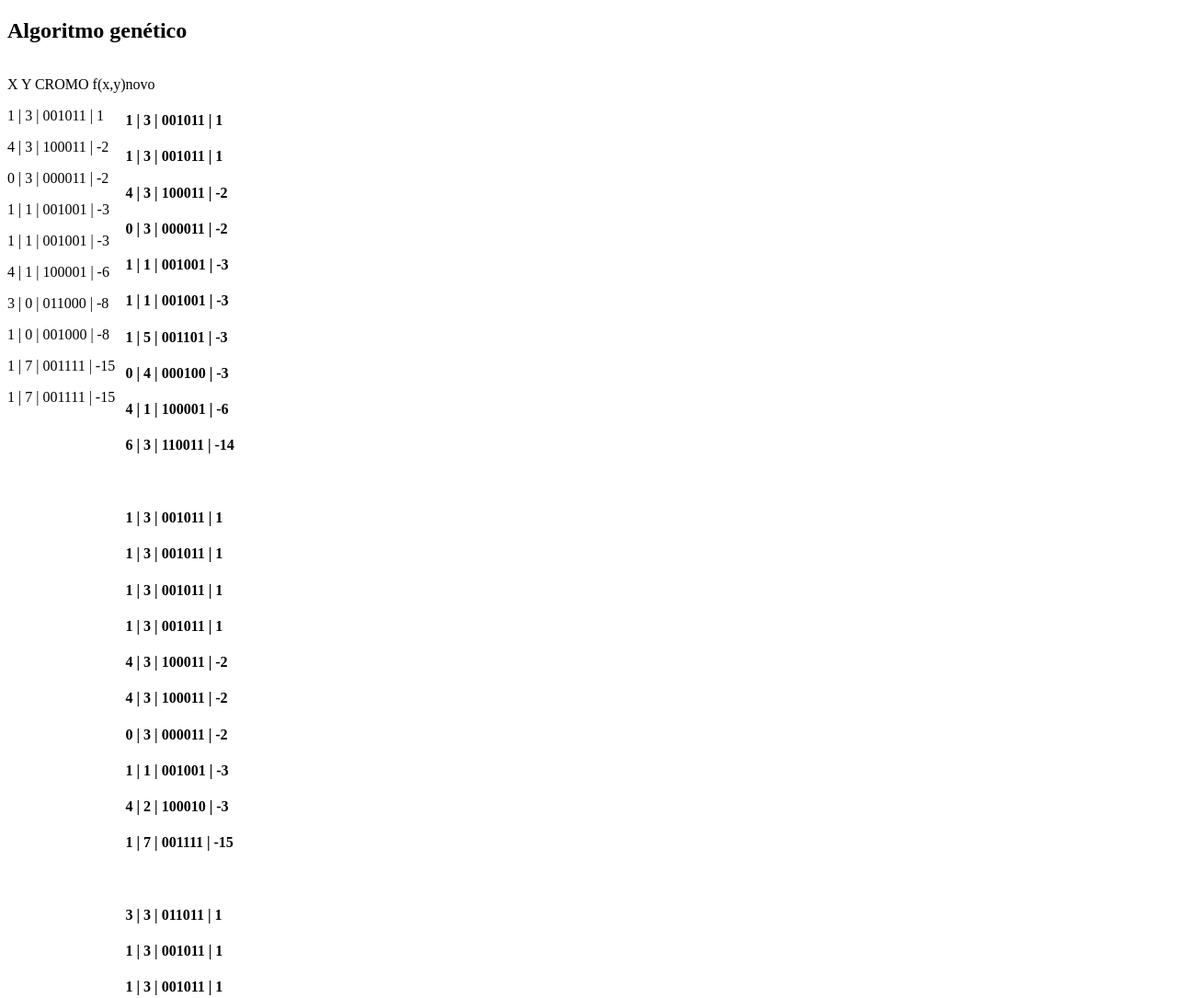
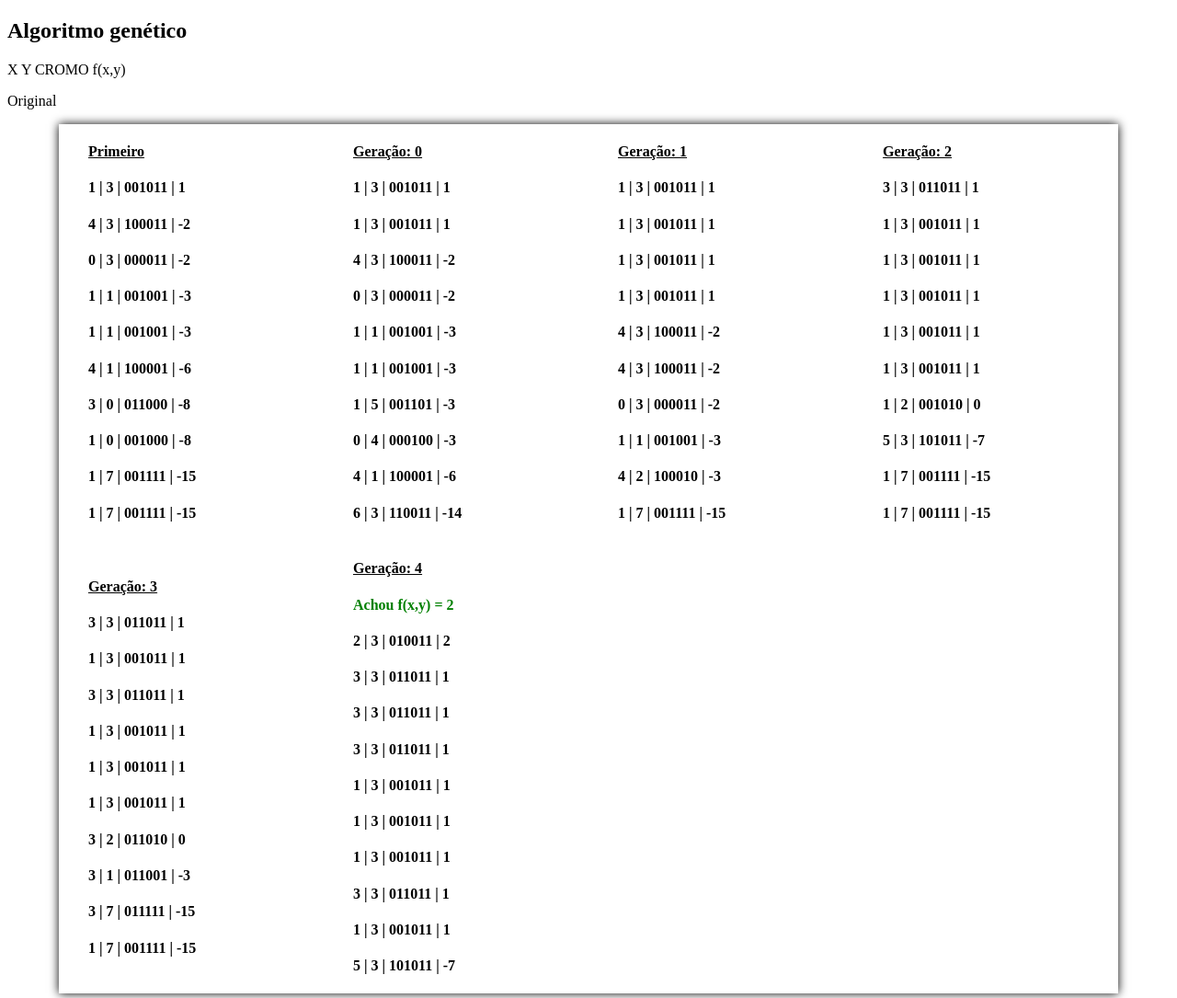
Before and after one commit to Paulorrf/AG, a plain HTML site: page index.html in a window 1280 px wide. Shown: the top 1085 px of the page at 92% size. Drawn offline with Linux system fonts and the light colour scheme.

Commit message:
visual added

```diff
--- a/index.html
+++ b/index.html
@@ -1,9 +1,9 @@
 <!DOCTYPE html>
 <html lang="en">
   <head>
-    <meta charset="UTF-8">
-    <meta http-equiv="X-UA-Compatible" content="IE=edge">
-    <meta name="viewport" content="width=device-width, initial-scale=1.0">
+    <meta charset="UTF-8" />
+    <meta http-equiv="X-UA-Compatible" content="IE=edge" />
+    <meta name="viewport" content="width=device-width, initial-scale=1.0" />
     <link rel="stylesheet" type="text/css" href="style.css" media="screen" />
     <title>AG</title>
   </head>
@@ -12,11 +12,10 @@
     <div id="container">
       <div id="original">
         <p>X Y CROMO f(x,y)</p>
-        </div>
-        <div id="new">
-            <p>novo</p>
+        <p>Original</p>
       </div>
     </div>
+    <div id="new"></div>
     <script src="./index.js"></script>
   </body>
 </html>
--- a/index.js
+++ b/index.js
@@ -17,7 +17,8 @@ function equacao(x, y) {
  * Transforma binarios que possuem somente um numero em 3
  * por exemplo 11 fica 011 e 1 fica 001
  *  */
-function converter3casas(valueString) {
+
+function convertTo3Numbers(valueString) {
   if (valueString.length === 1) {
     valueString = "00" + valueString;
   } else if (valueString.length === 2) {
@@ -109,19 +110,42 @@ function decodification(val) {
 }
 
 //mostra os valores na tela(index.html)
-function displayArray(arr, tagRef, id) {
-  let valor = arr.map((value) => {
+//finalArray, "p" or "h4", original or new, false or true
+function displayArray(arr, tagRef, id, found, count) {
+  let tag2 = document.createElement(tagRef);
+  let geracao = document.createElement("h4");
+  let foundValue = document.createTextNode("Achou f(x,y) = 2");
+
+  if (count.hasCount) {
+    //mostra cada uma das gerações
+    let counter = document.createTextNode(`Geração: ${count.counter}`);
+    geracao.appendChild(counter);
+    geracao.classList.add("geracao");
+  } else {
+    //mostra o primeiro valor antes de entrar no while
+    let original = document.createTextNode("Primeiro");
+    geracao.appendChild(original);
+    geracao.classList.add("geracao");
+  }
+
+  if (found) {
+    tag2.appendChild(foundValue);
+    tag2.classList.add("found");
+  }
+
+  let myDiv = document.createElement("div");
+  myDiv.appendChild(geracao);
+
+  let element = document.getElementById(id);
+  myDiv.appendChild(tag2);
+  element.appendChild(myDiv);
+
+  arr.map((value) => {
     let tag = document.createElement(tagRef);
     let text = document.createTextNode(value.join(" | "));
-    //return tag.appendChild(text);
     tag.appendChild(text);
-    let element = document.getElementById(id);
-    element.appendChild(tag);
+    myDiv.appendChild(tag);
   });
-
-  let tag = document.createElement("br");
-  let element = document.getElementById(id);
-  element.appendChild(tag);
 }
 
 //array
@@ -153,7 +177,7 @@ function createXYandCromo() {
     y = randomNumber(7);
 
     cromossomo =
-      converter3casas(x.toString(2)) + converter3casas(y.toString(2));
+      convertTo3Numbers(x.toString(2)) + convertTo3Numbers(y.toString(2));
 
     equacaoResult = equacao(x, y);
 
@@ -202,39 +226,39 @@ function decode(arr) {
 
 finalArray = decode(mutatedPopulation);
 
-displayArray(finalArray, "p", "original");
+displayArray(finalArray, "h4", "new", false, { hasCount: false });
 
 console.log("primeiro array");
 console.log(finalArray);
 
-let count = 0;
+let counter = 0;
 let newPopu = [];
 let arrDesc = [];
 let popuLength;
-let mutantedNewPopu;
+let mutatedNewPopu;
 let finalArray2 = [];
 
 //numero de epocas
-while (count < 5 && finalArray[0][3] !== 2) {
+while (counter < 20 && finalArray[0][3] !== 2) {
   newPopu = createNewPopulation(finalArray);
+  console.log(newPopu);
 
   popuLength = Math.round(newPopu.join("").length / 12);
 
-  mutantedNewPopu = mutation(newPopu, popuLength);
+  mutatedNewPopu = mutation(newPopu, popuLength);
 
-  finalArray = decode(mutantedNewPopu);
+  finalArray = decode(mutatedNewPopu);
 
-  displayArray(finalArray, "h4", "new");
+  if (finalArray[0][3] === 2) {
+    displayArray(finalArray, "h4", "new", true, { hasCount: true, counter });
+    break;
+  }
+
+  displayArray(finalArray, "h4", "new", false, { hasCount: true, counter });
 
   console.log("Novo array");
   console.log(finalArray);
-  console.log(count);
+  console.log(counter);
 
-  if (finalArray[0][3] === 2) {
-    console.log("achou função = 2");
-    //console.log(finalArray);
-    break;
-  }
-
-  count++;
+  counter++;
 }
--- a/style.css
+++ b/style.css
@@ -3,9 +3,27 @@
 }
 
 #container {
-    display:flex;
+
 }
 
-#novo {
+#new {
+ width: 90vw;
+ display: grid;
+ grid-template-columns: 1fr 1fr 1fr 1fr;
+ justify-content: center;
+ align-items: center;
+ box-shadow: 0 0 10px black;
+ margin: 0 auto;
+}
 
+#new > * {
+    margin-left: 2rem;
 }
+
+.found {
+    color: green;
+}
+
+.geracao {
+    text-decoration: underline;
+}
```
Lines whose indentation alone changed are shown as unchanged.
